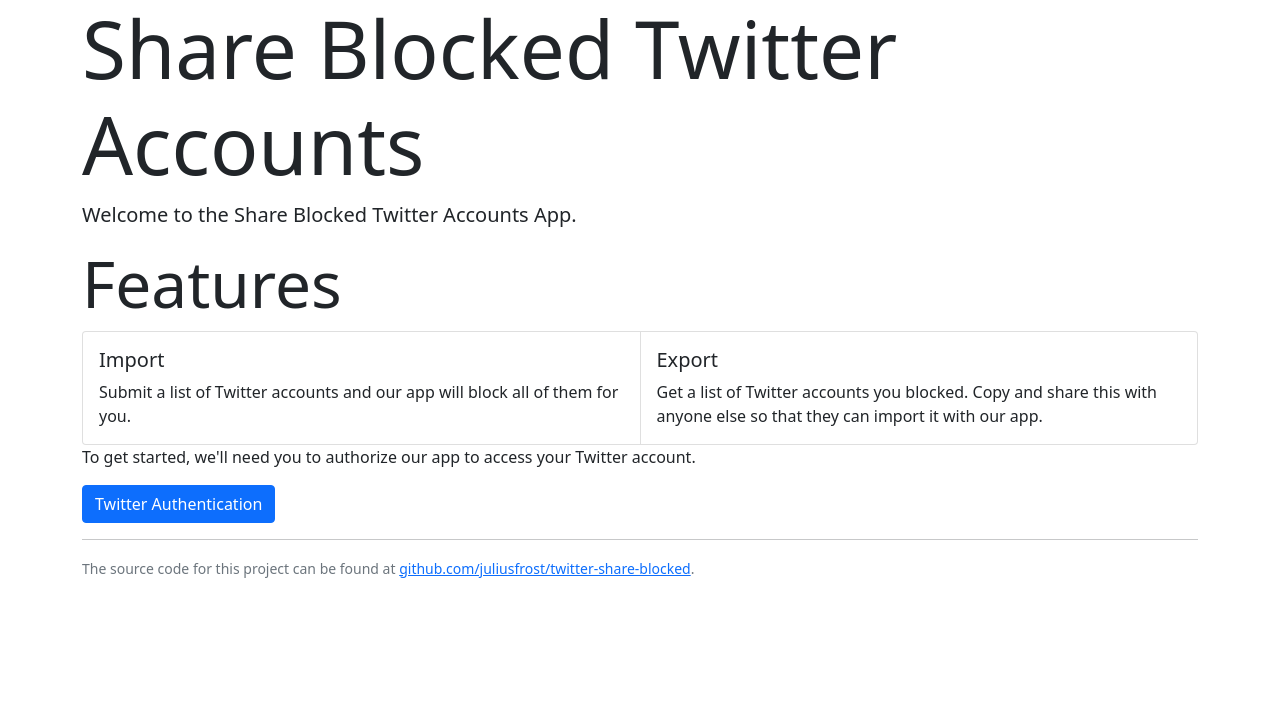
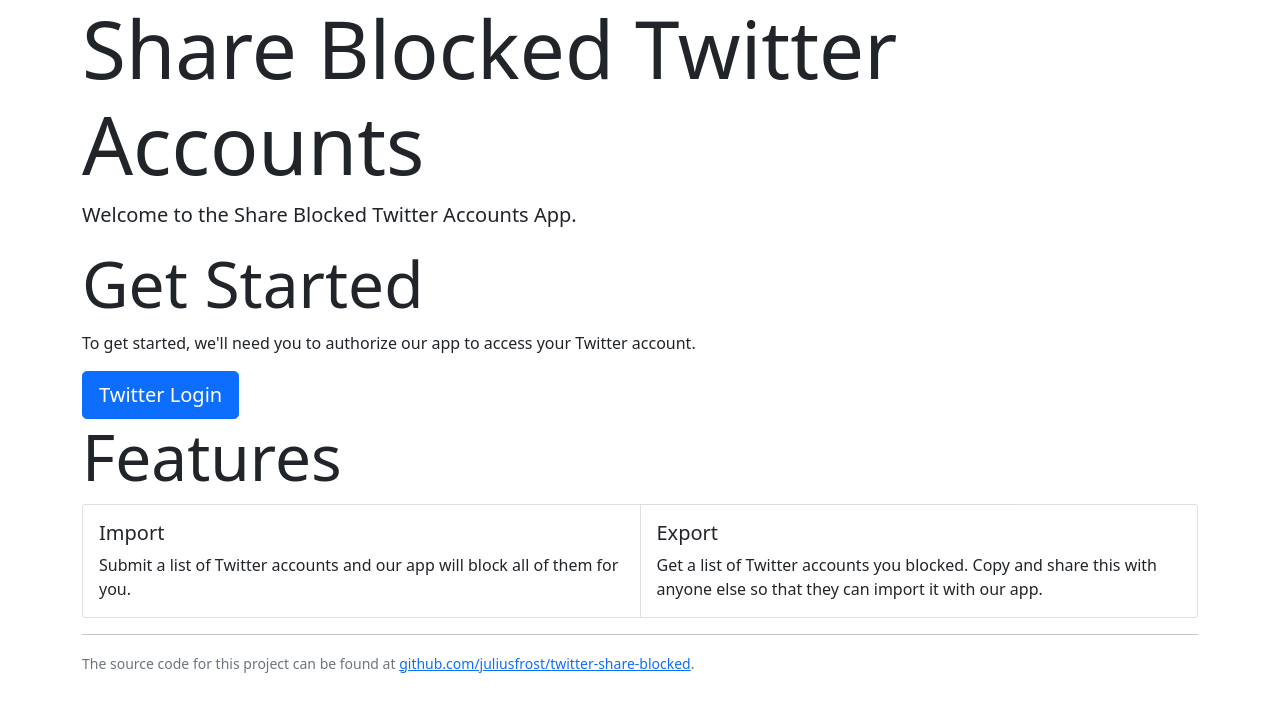
Before and after one commit to juliusfrost/share-blocked-twitter-accounts, a Flask app: page / in a window 1280 px wide. Shown: the top 712 px of the page. Run offline with Flask 2, Linux system fonts and the light colour scheme.

Commit message:
get started

```diff
--- a/templates/index.html
+++ b/templates/index.html
@@ -1,6 +1,14 @@
 {% extends "base.html" %}
 {% block containercontent %}
 <p class="lead">Welcome to the Share Blocked Twitter Accounts App.</p>
+
+<h2 class="display-3">Get Started</h2>
+<div class="hero-unit">
+    <p>To get started, we'll need you to authorize our app to access your Twitter account. </p>
+</div>
+<div class="d-grid gap-2 d-md-block col-6">
+    <a href="/start" class="btn btn-lg btn-primary">Twitter Login</a>
+</div>
 
 <h2 class="display-3">Features</h2>
 <div class="card-group">
@@ -18,11 +26,4 @@
         </div>
     </div>
 </div>
-
-<div class="hero-unit">
-    <p>To get started, we'll need you to authorize our app to access your Twitter account. </p>
-</div>
-<div class="d-grid gap-2 d-md-block">
-    <a href="/start" class="btn btn-small btn-primary">Twitter Authentication</a>
-</div>
 {% endblock %}
```
